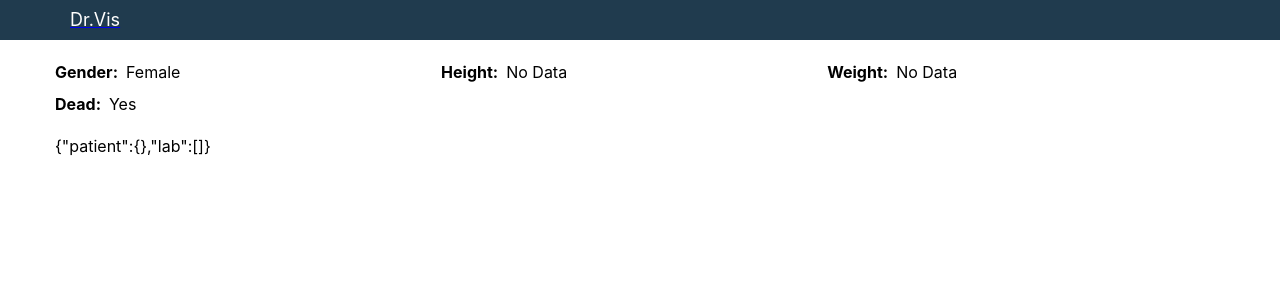
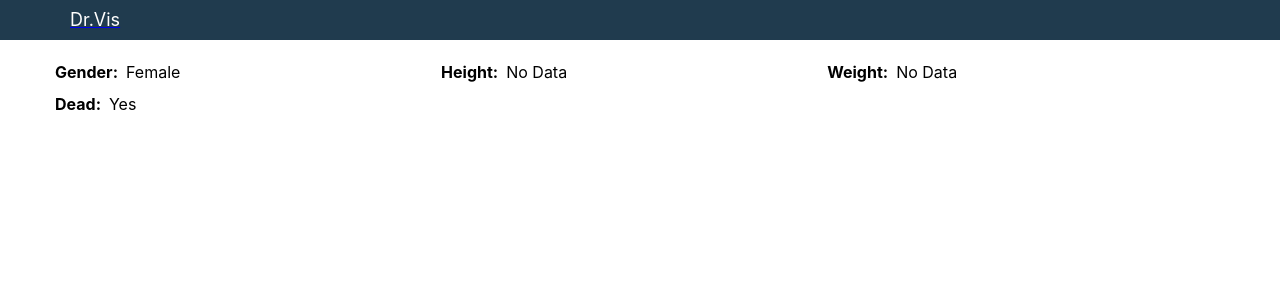
Before and after one commit to yuyuyzl/dr-vis-frontend, a React app: page /patient/1 in a window 1280 px wide. Shown: the top 300 px of the page. Built offline with nearby package versions, Linux system fonts and the light colour scheme; no server answers; a small style sheet from the web is missing.

Commit message:
delete debug

```diff
--- a/src/module/PatientPage.js
+++ b/src/module/PatientPage.js
@@ -29,10 +29,6 @@ class PatientPage extends React.Component{
                         rows={5}
                     />
                 </div>
-
-                <p>
-                    {JSON.stringify({patient:this.state.patient,lab:this.state.lab})}
-                </p>
             </div>
         );
     }
```
